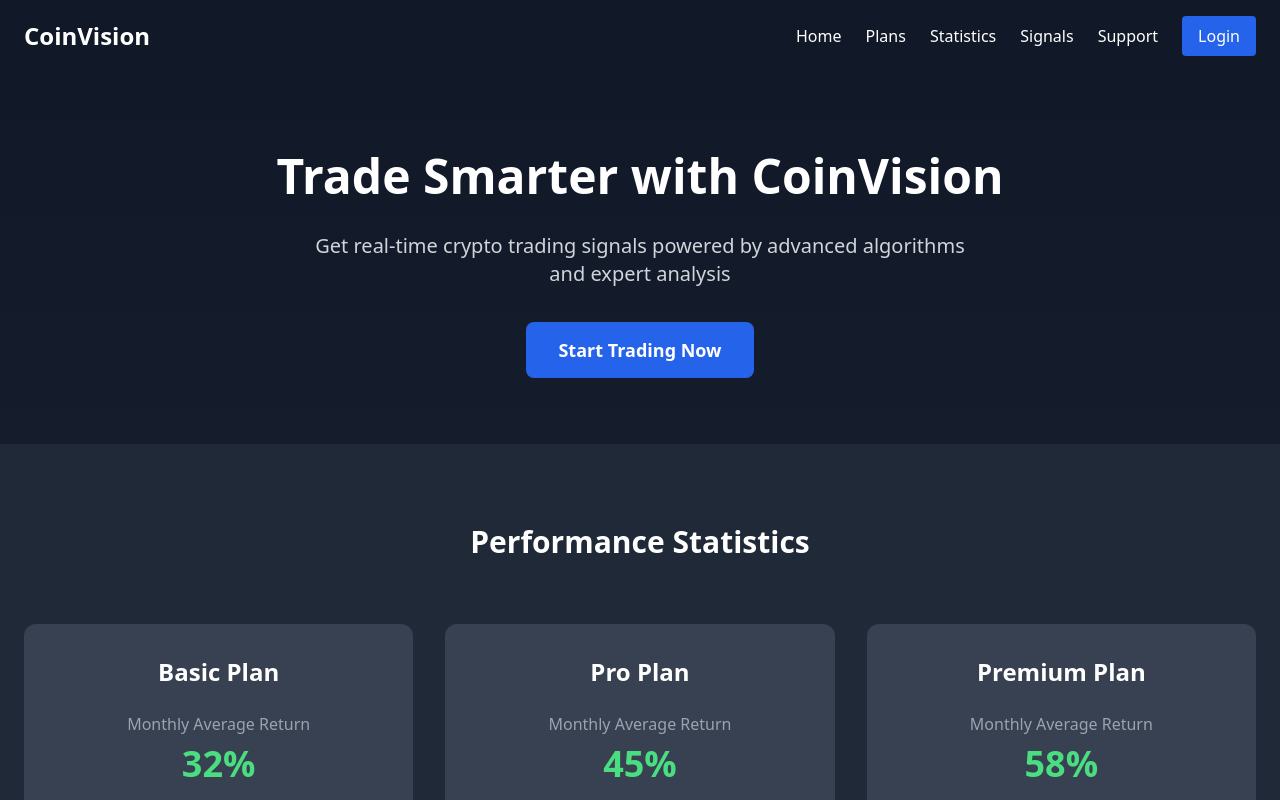
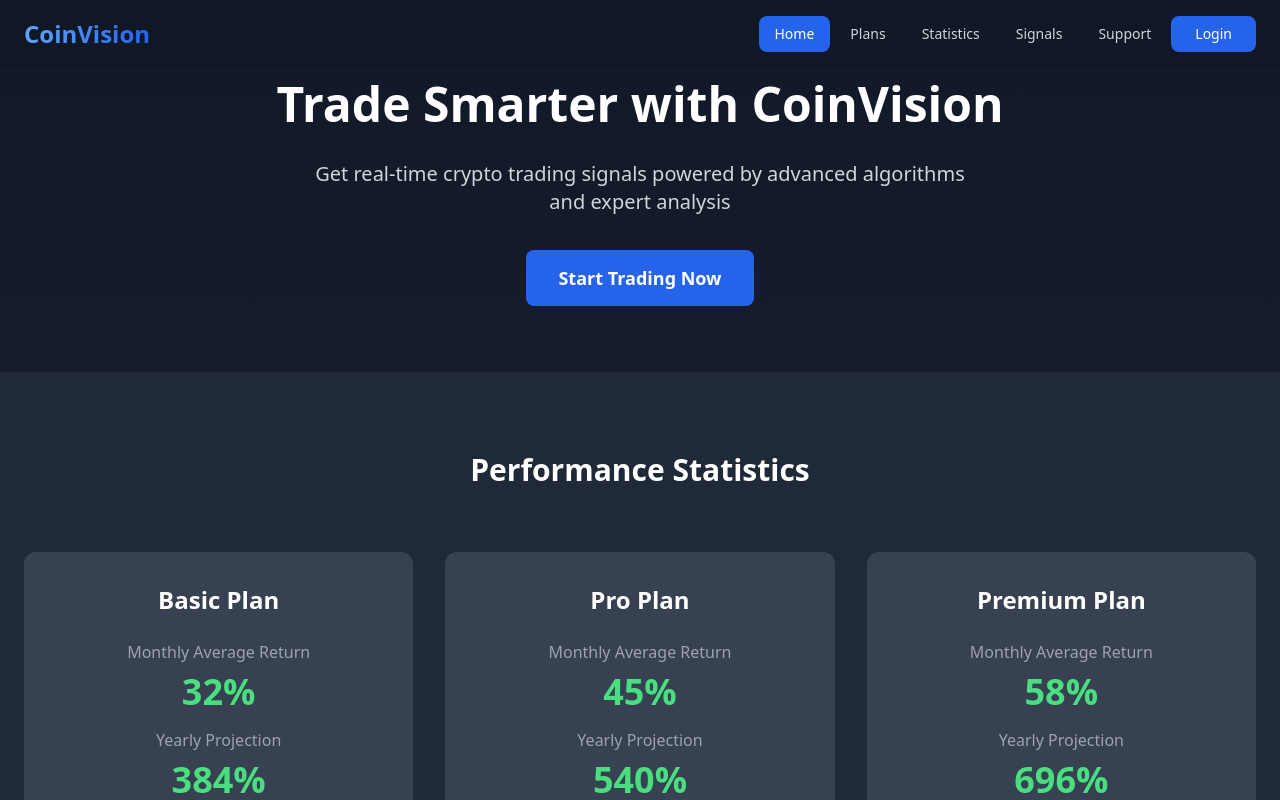
Before and after one commit to alexgomescrypto/cryptovision, a React (Vite) app: page / in a window 1280 px wide. Shown: the top 800 px of the page. Built offline with nearby package versions, Linux system fonts and the light colour scheme.

Commit message:
Update Navbar with Modern Design

```diff
--- a/src/components/Navbar.jsx
+++ b/src/components/Navbar.jsx
@@ -1,5 +1,5 @@
 import React, { useEffect, useState } from 'react';
-import { Link, useNavigate } from 'react-router-dom';
+import { Link, useNavigate, useLocation } from 'react-router-dom';
 import { supabase } from '../supabaseClient';
 
 export default function Navbar() {
@@ -7,6 +7,7 @@ export default function Navbar() {
   const [plano, setPlano] = useState('Sem Plano');
   const [isMenuOpen, setIsMenuOpen] = useState(false);
   const navigate = useNavigate();
+  const location = useLocation();
 
   useEffect(() => {
     const getUser = async () => {
@@ -36,73 +37,139 @@ export default function Navbar() {
     navigate('/login');
   };
 
+  const isActive = (path) => {
+    return location.pathname === path;
+  };
+
   return (
-    <nav className="bg-gray-900 text-white">
+    <nav className="bg-gray-900/95 backdrop-blur-sm fixed w-full z-50 transition-all duration-300">
       <div className="container mx-auto px-6 py-4">
         <div className="flex justify-between items-center">
-          <Link to="/" className="text-2xl font-bold">CoinVision</Link>
+          <Link
+            to="/"
+            className="text-2xl font-bold bg-gradient-to-r from-blue-400 to-blue-600 bg-clip-text text-transparent hover:from-blue-500 hover:to-blue-700 transition-all duration-300"
+          >
+            CoinVision
+          </Link>
 
           <button
-            className="md:hidden"
+            className="md:hidden relative w-10 h-10 focus:outline-none group"
             onClick={() => setIsMenuOpen(!isMenuOpen)}
           >
-            <svg className="w-6 h-6" fill="none" stroke="currentColor" viewBox="0 0 24 24">
-              <path strokeLinecap="round" strokeLinejoin="round" strokeWidth={2} d="M4 6h16M4 12h16M4 18h16" />
-            </svg>
+            <div className="absolute top-1/2 left-1/2 transform -translate-x-1/2 -translate-y-1/2">
+              <span className={`block w-6 h-0.5 bg-white transition-all duration-300 mb-1.5 ${isMenuOpen ? 'rotate-45 translate-y-2' : ''}`}></span>
+              <span className={`block w-6 h-0.5 bg-white transition-all duration-300 ${isMenuOpen ? 'opacity-0' : ''}`}></span>
+              <span className={`block w-6 h-0.5 bg-white transition-all duration-300 mt-1.5 ${isMenuOpen ? '-rotate-45 -translate-y-2' : ''}`}></span>
+            </div>
           </button>
 
-          <div className="hidden md:flex items-center space-x-6">
-            <Link to="/" className="hover:text-blue-400 transition duration-300">Home</Link>
-            <Link to="/planos" className="hover:text-blue-400 transition duration-300">Plans</Link>
-            <Link to="/statistics" className="hover:text-blue-400 transition duration-300">Statistics</Link>
-            <Link to="/signals" className="hover:text-blue-400 transition duration-300">Signals</Link>
-            <Link to="/support" className="hover:text-blue-400 transition duration-300">Support</Link>
-            {userEmail === 'rokdama@gmail.com' && (
-              <Link to="/admin" className="hover:text-blue-400 transition duration-300">Admin</Link>
-            )}
+          <div className="hidden md:flex items-center space-x-1">
+            {[
+              { path: '/', label: 'Home' },
+              { path: '/planos', label: 'Plans' },
+              { path: '/statistics', label: 'Statistics' },
+              { path: '/signals', label: 'Signals' },
+              { path: '/support', label: 'Support' },
+              ...(userEmail === 'rokdama@gmail.com' ? [{ path: '/admin', label: 'Admin' }] : []),
+            ].map((item) => (
+              <Link
+                key={item.path}
+                to={item.path}
+                className={`px-4 py-2 rounded-lg text-sm font-medium transition-all duration-300 ${
+                  isActive(item.path)
+                    ? 'bg-blue-600 text-white'
+                    : 'text-gray-300 hover:bg-gray-800 hover:text-white'
+                }`}
+              >
+                {item.label}
+              </Link>
+            ))}
+
             {userEmail ? (
-              <div className="flex items-center space-x-4">
-                <Link to="/conta" className="text-sm bg-gray-700 px-3 py-1 rounded">
+              <div className="flex items-center space-x-4 ml-4">
+                <Link
+                  to="/conta"
+                  className="px-4 py-2 bg-gray-800 rounded-lg text-sm font-medium text-blue-400 hover:bg-gray-700 transition-all duration-300"
+                >
                   {plano} Plan
                 </Link>
-                <button onClick={handleLogout} className="text-sm text-red-400 hover:text-red-300">
+                <button
+                  onClick={handleLogout}
+                  className="px-4 py-2 rounded-lg text-sm font-medium text-red-400 hover:bg-red-500/10 transition-all duration-300"
+                >
                   Logout
                 </button>
               </div>
             ) : (
-              <Link to="/login" className="bg-blue-600 px-4 py-2 rounded hover:bg-blue-700 transition duration-300">
+              <Link
+                to="/login"
+                className="ml-4 px-6 py-2 bg-blue-600 text-white rounded-lg text-sm font-medium hover:bg-blue-700 transition-all duration-300"
+              >
                 Login
               </Link>
             )}
           </div>
         </div>
 
-        {isMenuOpen && (
-          <div className="md:hidden mt-4 space-y-4">
-            <Link to="/" className="block hover:text-blue-400">Home</Link>
-            <Link to="/planos" className="block hover:text-blue-400">Plans</Link>
-            <Link to="/statistics" className="block hover:text-blue-400">Statistics</Link>
-            <Link to="/signals" className="block hover:text-blue-400">Signals</Link>
-            <Link to="/support" className="block hover:text-blue-400">Support</Link>
-            {userEmail === 'rokdama@gmail.com' && (
-              <Link to="/admin" className="block hover:text-blue-400">Admin</Link>
-            )}
+        {/* Mobile menu */}
+        <div
+          className={`md:hidden transition-all duration-300 overflow-hidden ${
+            isMenuOpen ? 'max-h-96 opacity-100' : 'max-h-0 opacity-0'
+          }`}
+        >
+          <div className="pt-4 pb-3 space-y-3">
+            {[
+              { path: '/', label: 'Home' },
+              { path: '/planos', label: 'Plans' },
+              { path: '/statistics', label: 'Statistics' },
+              { path: '/signals', label: 'Signals' },
+              { path: '/support', label: 'Support' },
+              ...(userEmail === 'rokdama@gmail.com' ? [{ path: '/admin', label: 'Admin' }] : []),
+            ].map((item) => (
+              <Link
+                key={item.path}
+                to={item.path}
+                className={`block px-4 py-2 rounded-lg text-sm font-medium transition-all duration-300 ${
+                  isActive(item.path)
+                    ? 'bg-blue-600 text-white'
+                    : 'text-gray-300 hover:bg-gray-800 hover:text-white'
+                }`}
+                onClick={() => setIsMenuOpen(false)}
+              >
+                {item.label}
+              </Link>
+            ))}
+
             {userEmail ? (
-              <>
-                <Link to="/conta" className="block text-sm bg-gray-700 px-3 py-1 rounded inline-block">
+              <div className="space-y-3 pt-3 border-t border-gray-700">
+                <Link
+                  to="/conta"
+                  className="block px-4 py-2 bg-gray-800 rounded-lg text-sm font-medium text-blue-400 hover:bg-gray-700 transition-all duration-300"
+                  onClick={() => setIsMenuOpen(false)}
+                >
                   {plano} Plan
                 </Link>
-                <button onClick={handleLogout} className="block text-sm text-red-400 hover:text-red-300 mt-4">
+                <button
+                  onClick={() => {
+                    handleLogout();
+                    setIsMenuOpen(false);
+                  }}
+                  className="block w-full text-left px-4 py-2 rounded-lg text-sm font-medium text-red-400 hover:bg-red-500/10 transition-all duration-300"
+                >
                   Logout
                 </button>
-              </>
+              </div>
             ) : (
-              <Link to="/login" className="block bg-blue-600 px-4 py-2 rounded hover:bg-blue-700 transition duration-300">
+              <Link
+                to="/login"
+                className="block px-4 py-2 bg-blue-600 text-white rounded-lg text-sm font-medium hover:bg-blue-700 transition-all duration-300"
+                onClick={() => setIsMenuOpen(false)}
+              >
                 Login
               </Link>
             )}
           </div>
-        )}
+        </div>
       </div>
     </nav>
   );
```
